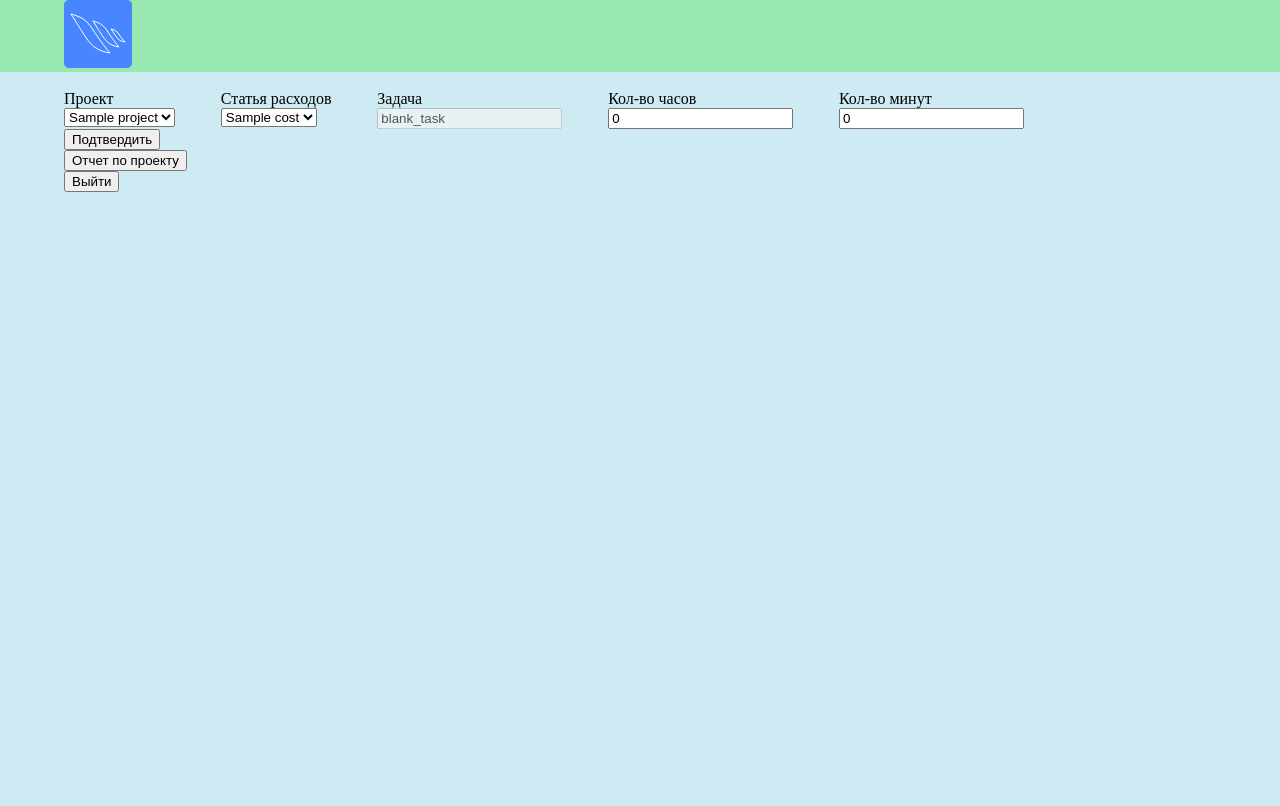
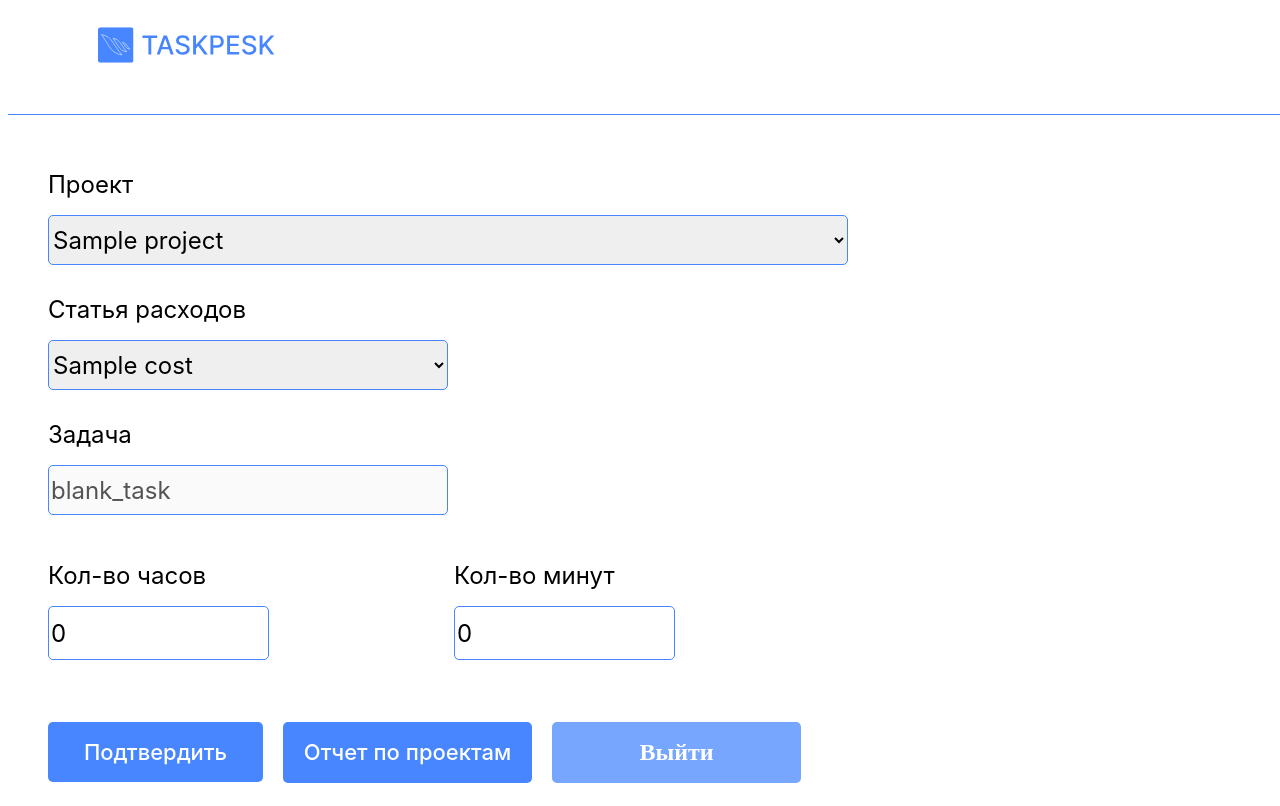
Before and after one commit to artmus208/WebDev, a Flask app: page /record in a window 1280 px wide. Before the commit the page ends 192 px from the top, so only its background shows below. Run offline with Flask 3, Linux system fonts and the light colour scheme; the visitor is signed in with stand-in values (Sample User, id 1); tables that the repository leaves empty hold one stand-in row (values such as "Sample post"); parts of the project's set-up code (start-up, migrations or seed data) failed here and were passed over.

Commit message:
Frontend

```diff
--- a/app/static/style.css
+++ b/app/static/style.css
@@ -1,98 +1,208 @@
-*{
-    margin: 0;
-}
-@media only screen and (max-width:2000px) {
-    .margin-left{
-        margin-left: 5%;
-    }
-    .space{
-        margin-left: 5%;
-        margin-right: 20%;
-    }
-    .line{
-        display: flex;
-        justify-content: space-between;
-    }
-    .item{
-        display: block;
-    }
+body{
+    width: 100%;
+    height: 100%;
 }
 
-@media only screen and (max-width:1080px) {
-    .margin-left{
-        margin-left: 5%;
-    }
-    .space{
-        margin-left: 5%;
-        margin-right: 20%;
-    }
-    .line{
-        display: block;
-    }
-    .item{
-        display: block;
-    }
+.container {
+    margin-left: auto;
+    margin-right: auto;
+    padding-left: 10px;
+    padding-right: 10px;
+    max-width: 1200px;
+}
+header{
+    box-sizing: border-box;
+    width: 100%;
+    height: 90px;
+    background: #FFFFFF;
+    border-bottom: 1px solid #4786FF;
+    font-family: 'Inter';
+    font-style: normal;
+    font-weight: 400;
+    font-size: 24px;
+    line-height: 29px;
+    color:#4786FF;
 }
 
-header{
-    background-color: #99e8af;
+.header_project{
+    margin-left: auto;
 }
 
-.container{
-    border: 4px double black;
-    padding: 10px;
-    background-color: aliceblue;
+.header_otchet{
+    margin-left: 50px;
 }
 
-.time{
-    padding-left: 2%;
+
+.header_content{
+    margin-top: 25px;
+    display: flex;
+    align-items: center;
+}
+
+.logo {
+    margin-left: 50px;
+    width: 177px;
+    height: 40px;
+}
+
+content{
+    display: flex;
+    justify-content: center;
+}
+
+.project{
+    margin-top: 55px;
+}
+
+.project_list{
+    font-family: 'Inter';
+    font-style: normal;
+    font-weight: 400;
+    font-size: 24px;
+    box-sizing: border-box;
+    width: 800px;
+    height: 50px;
+
+    border: 1px solid #4786FF;
+    border-radius: 5px;
+}
+
+.cost_list{
+    margin-top: 30px;
+}
+
+.cost_list_list{
+    font-family: 'Inter';
+    font-style: normal;
+    font-weight: 400;
+    font-size: 24px;
+    box-sizing: border-box;
+    width: 400px;
+    height: 50px;
+
+    border: 1px solid #4786FF;
+    border-radius: 5px;
+}
+
+.task_list{
+    margin-top: 30px;
+}
+
+.task_list_list{
+    font-family: 'Inter';
+    font-style: normal;
+    font-weight: 400;
+    font-size: 24px;
+    box-sizing: border-box;
+    width: 400px;
+    height: 50px;
+
+    border: 1px solid #4786FF;
+    border-radius: 5px;
+}
+
+.input{
+    margin-top: 30px;
     display: flex;
 }
 
-.time-m{
-    padding-left: 2%;
+.input_hour{
+    font-family: 'Inter';
+    font-style: normal;
+    font-weight: 400;
+    font-size: 24px;
+    width: 215px;
+    height: 50px;
+
+    border: 1px solid #4786FF;
+    border-radius: 5px;
 }
 
-.info{
-    display: flex;
-    padding-bottom: 1%;
-    border-bottom: 2px solid black;
+.input_min{
+    font-family: 'Inter';
+    font-style: normal;
+    font-weight: 400;
+    font-size: 24px;
+    width: 215px;
+    height: 50px;
+
+    border: 1px solid #4786FF;
+    border-radius: 5px;
 }
 
-.general-hours{
-    padding-left: 1%;
-    font-weight: bold;
+.time_min{
+    margin-left: 185px;
 }
 
-.cat-cost-item{
-    padding-bottom: 1%;
+.list_text{
+    font-family: 'Inter';
+    font-style: normal;
+    font-weight: 400;
+    font-size: 24px;
+    line-height: 29px;
 }
 
-.cost-name{
-    font-weight: bold;
+.buttons{
+    margin-top: 30px;
+    display: inline-flex;
+    align-items: center;
 }
 
-.login-form{
-    display: flex;
-    flex-direction: column;
-    max-width: 200px;
-    margin-left: auto;
-    margin-right: auto;
+.done{
+    width: 215px;
+    height: 60px;
+    left: 335px;
+    top: 763px;
+
+    border: 0px;
+    background: #4786FF;
+    border-radius: 5px;
+
+    font-family: 'Inter';
+    font-style: normal;
+    font-weight: 500;
+    font-size: 22px;
+    line-height: 27px;
+
+    color: #FFFFFF;
 }
 
+.otchet{
+    width: 215px;
+    max-height: 60px;
+    background: #4786FF;
+    margin-left: 20px;
+    text-decoration: none;
+    font-family: 'Inter';
+    font-style: normal;
+    font-weight: 500;
+    font-size: 22px;
+    line-height: 27px;
+    border-radius: 5px;
+    text-align: center;
+    color: #FFFFFF;
 
 
-.flash.success {
-         border: 1px solid #21DB56;
-         background: #AEFFC5;
-}
-.flash.error {
-         border: 1px solid #FF4343;
-         background: #FFA866;
+    transition: background-color 0.2s linear;
+    transition: color 0.2s linear;
+    padding: 17px;
 }
 
-footer {
-    display: flex;
-    padding: 5px;
-    color: #0f0e0e;
+.back{
+    width: 215px;
+    max-height: 60px;
+    background-color: #4787ffbc;
+    color:#fff;
+    text-decoration: none;
+    transition: background-color 0.2s linear;
+    margin-left: 20px;
+    font-size: 24px;
+    line-height: 27px;
+    font-weight: 700;
+    text-align: center;
+
+    border-radius: 5px;
+
+    padding: 17px;
+    margin-right: 40px;
 }
--- a/app/templates/base.html
+++ b/app/templates/base.html
@@ -5,12 +5,20 @@
         <meta name="viewport" content="width=device-width, initial-scale=1">
         <link rel="stylesheet" href="{{ url_for('static', filename='style.css' ) }}">
       </head>
-  <body style="background-color:#ceeaf2">
+  <body style="background-color:#ffffff">
     <header>
-
-      <img class="margin-left"
-           src="{{ url_for('static', filename='/images/logo.svg') }}"
-           height="68"/>
+      <div class="container">
+        <div class="header_content">
+          <img class="logo"
+               src="{{ url_for('static', filename='/images/taskpesk.svg') }}"height="68"/>
+            <div class="header_project">
+                <p class="header_text"> </p>
+            </div>
+            <div class="header_otchet">
+                <p class="header_text"> </p>
+            </div>
+        </div>
+    </div>
     </header>
     {% block content %}
     {% endblock content %}
--- a/app/templates/main/records.html
+++ b/app/templates/main/records.html
@@ -7,48 +7,39 @@
             <div class="space flash {{cat}}">{{msg}}</div>
         {% endfor %}
     </div>
-    <br>
-    <h2 align="centr"> </h2>
+    <div class="container">
+        <div class="content__inner">
             <form method="POST" action="{{url_for('main.record', login=login)}}">
-        {{form.csrf_token}}
-        <div class="space line">
-            <div class="item">
-                <p>{{form.project_name.label(class="form-control-md")}}</p>
-                <p>{{form.project_name(class="form-control-sm")}} </p>
+                <div class="project">
+                    <p>{{form.project_name.label(class="list_text")}}</p>
+                    <p>{{form.project_name(class="project_list")}} </p>
                 </div>
-            <div class="item">
-                <p>{{form.category_of_costs.label(class="form-control-md")}} </p>
-                <p>{{form.category_of_costs(class="form-control-sm")}} </p>
+                <div class="cost_list">
+                    <p>{{form.category_of_costs.label(class="list_text")}} </p>
+                    <p>{{form.category_of_costs(class="cost_list_list")}} </p>
                 </div>
-            <div class="item">
-                <p>{{form.task.label(class="form-control-md")}} </p>
-                <p>{{form.task(class="form-control-sm")}} </p>
+                <div class="task_list">
+                    <p>{{form.task.label(class="list_text")}} </p>
+                    <p>{{form.task(class="task_list_list")}} </p>
                 </div>
-            <div class="item">
-                <p>{{form.hours.label(class="form-control-md")}} </p>
-                <p>{{form.hours(class="form-control-sm")}} </p>
+                <div class="input">
+                    <div class="time_hour">
+                        <p>{{form.hours.label(class="list_text")}} </p>
+                        <p>{{form.hours(class="input_hour")}} </p>
                     </div>
-            <div class="item">
-                <p>{{form.minuts.label(class="form-control-md")}} </p>
-                <p>{{form.minuts(class="form-control-sm")}} </p>
+                    <div class="time_min">
+                        <p>{{form.minuts.label(class="list_text")}} </p>
+                        <p>{{form.minuts(class="input_min")}} </p>
                     </div>
                 </div>
-                <p>{{form.submit(class=' btn btn-success space')}}</p>
-
-    </form>
-    <form method="POST" action="{{url_for('main.project_report')}}">
-        {{reportBtn.csrf_token}}
-        <div class="space">
-            <p>{{reportBtn.submit(class=' btn btn-success Btn')}}</p>
+                <div class="buttons">
+                    <p>{{form.submit(class="done")}}</p>
+                    <a class="otchet" href="{{url_for('main.project_report')}}">Отчет по проектам</a>
+                    <a class="back" href="{{url_for('auth.logout')}}">Выйти</a>
                 </div>
             </form>
-
-    <form method="GET" action="{{url_for('auth.logout')}}">
-        {{reportBtn.csrf_token}}
-        <div class="space">
-            <p>{{returnBtn.submit(class=' btn btn-success Btn')}}</p>
         </div>
-    </form>
+    </div>
 
 
 {% endblock content %}
```
Lines whose indentation alone changed are shown as unchanged.
